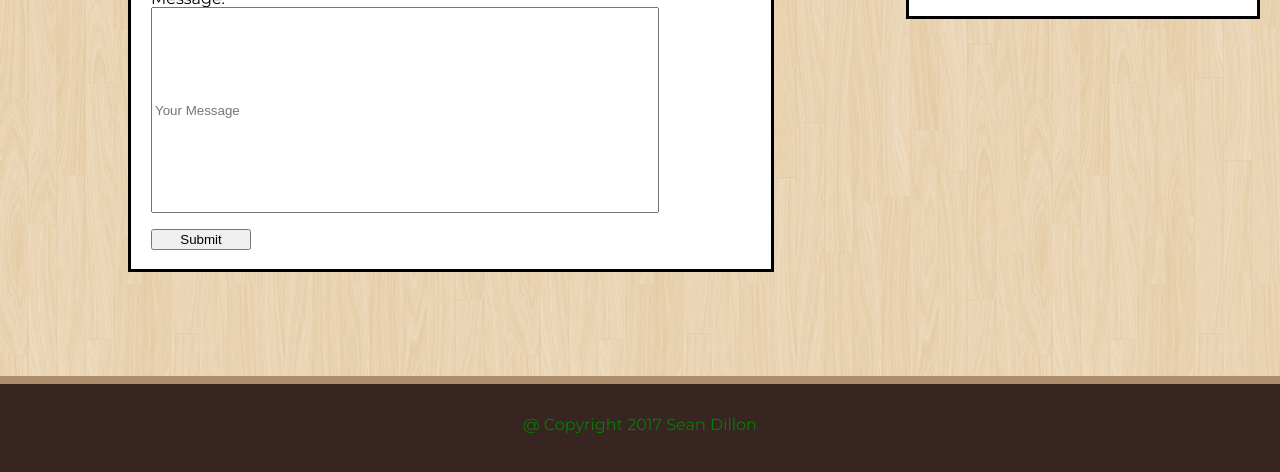
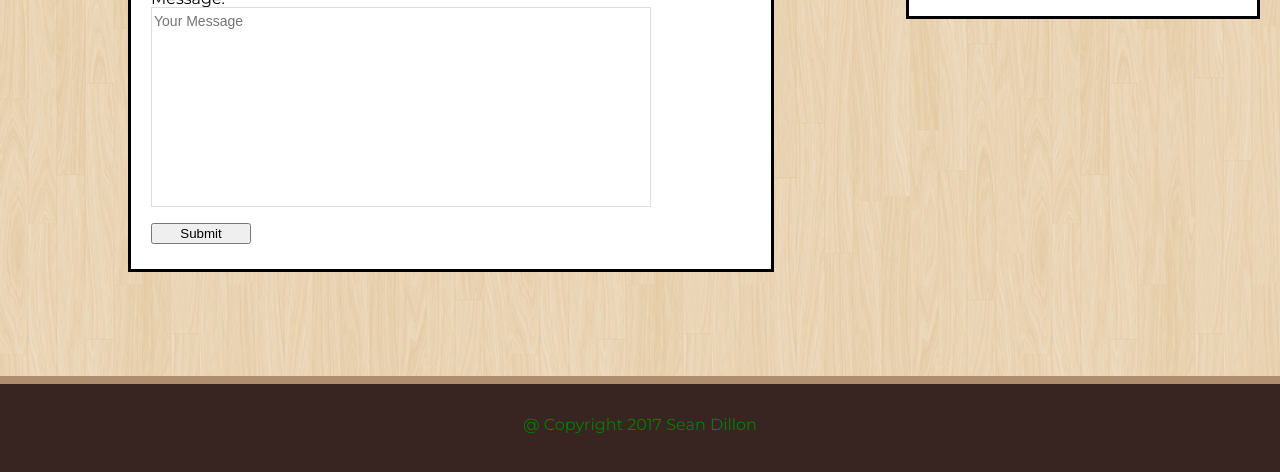
Before and after one commit to seandillon1224/Basic-Portfolio, a plain HTML site: page contact.html in a window 1280 px wide. Shown: the part 316-788 px from the top of the page. Drawn offline with Linux system fonts and the light colour scheme.

Commit message:
updated contact form

```diff
--- a/assets/css/style.css
+++ b/assets/css/style.css
@@ -168,6 +168,10 @@ input{
 }
 input.tallinput{
 	height: 200px;
+	padding-bottom: 174px;
+	box-sizing: border-box;
+	font-size: 14px;
+	border: 1px solid #ddd;
 }
 input.submit {
 	width: 100px;
@@ -183,6 +187,7 @@ input.submit {
 	padding: 20px;
 	border: solid;
 	z-index: 1;
+	margin-bottom: 300px;
 }
 h4{
 	font-family: 'Montserrat', sans-serif;
```
